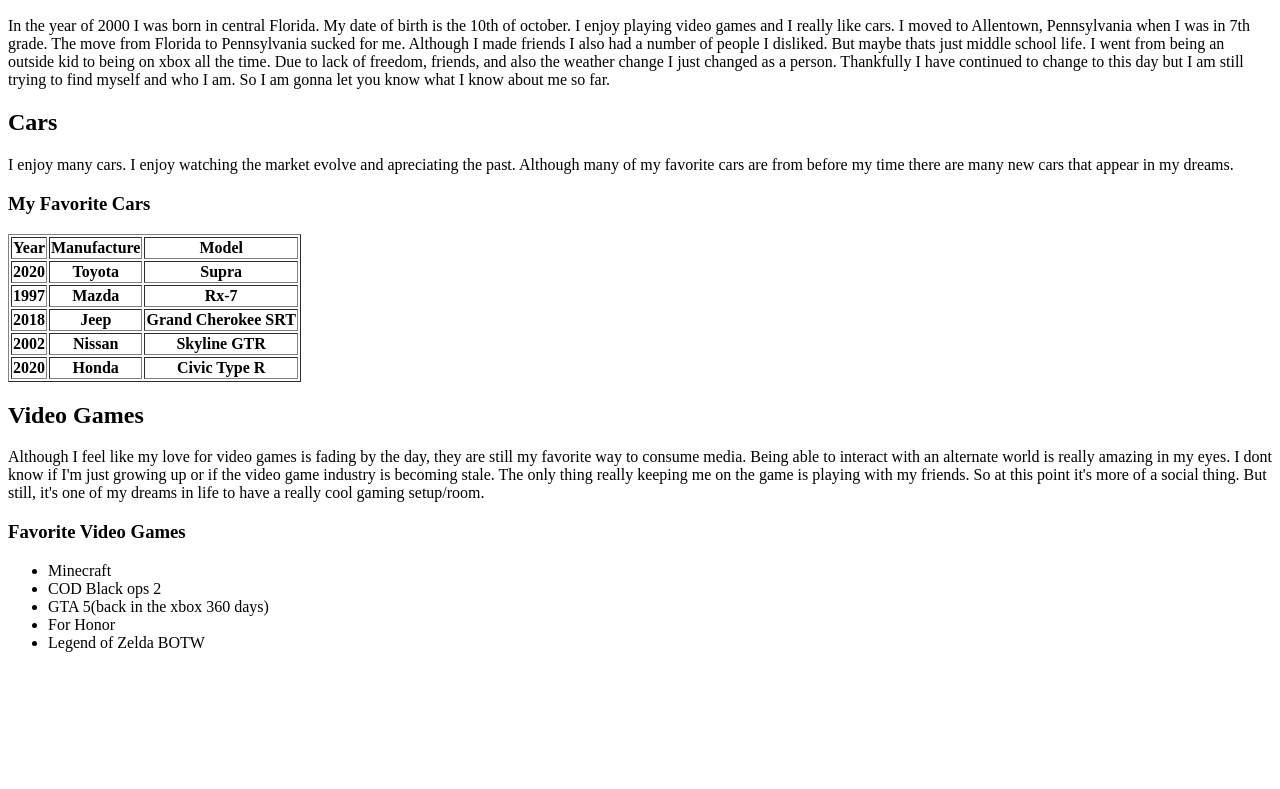
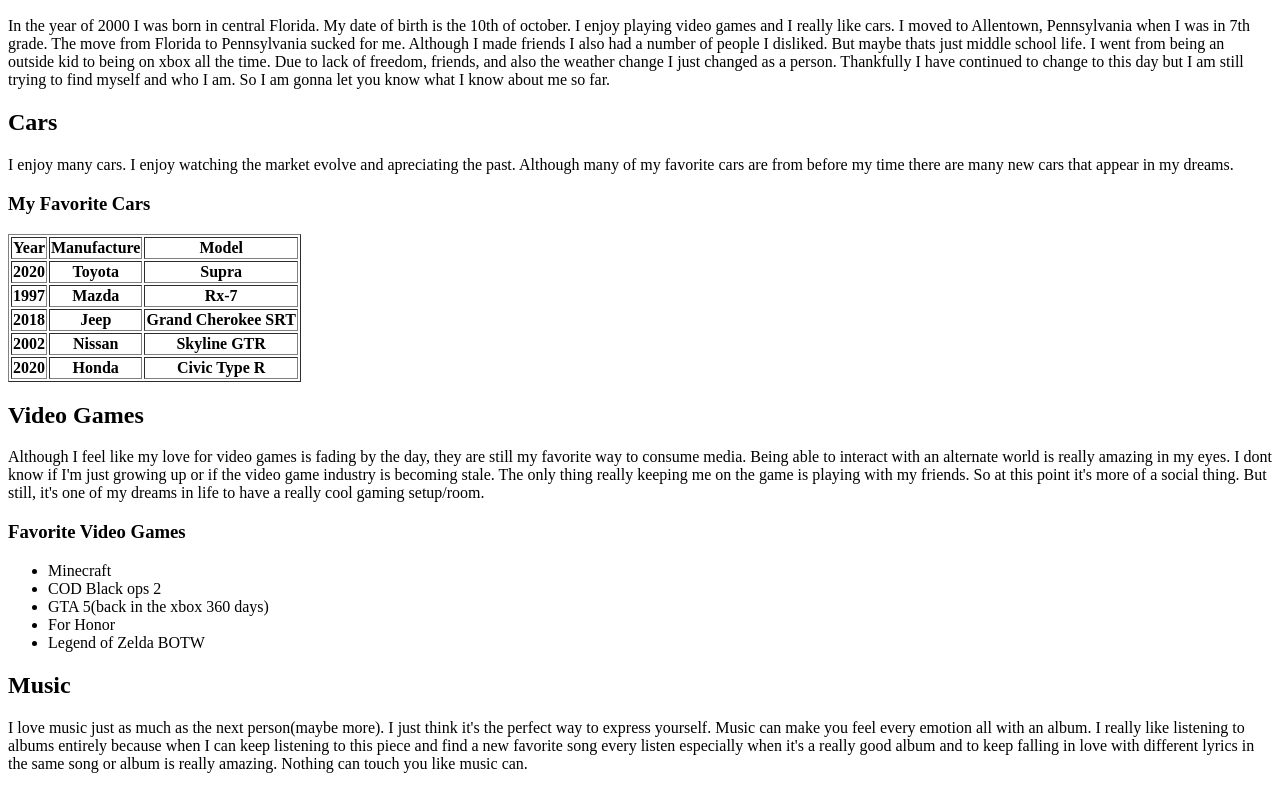
Before and after one commit to Jamesklauck/James-Project, a plain HTML site: page index.html in a window 1280 px wide. Shown: the part 96-885 px from the top of the page. Before the commit the page ends 800 px from the top, so only its background shows below. Drawn offline with Linux system fonts and the light colour scheme.

Commit message:
add music tab

```diff
--- a/index.html
+++ b/index.html
@@ -73,4 +73,13 @@
     <li>Legend of Zelda BOTW</li>
 </ul>
     </body>
+    <h2>Music</h2>
+    <p>I love music just as much as the next person(maybe more). I just think it's the perfect
+        way to express yourself. Music can make you feel every emotion all with an album. I really like
+        listening to albums entirely because when I can keep listening to this piece and find a new
+        favorite
+        song every listen especially when it's a really good album and to keep falling in love with
+        different
+        lyrics in the same song or album is really amazing. Nothing can touch you like music can.
+    </p>
 </html>
```
